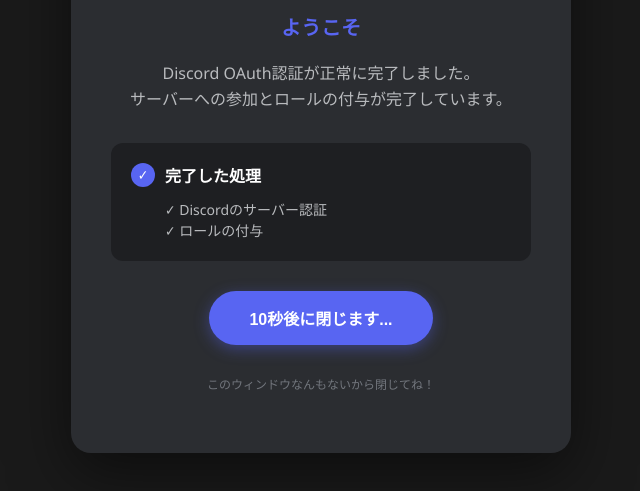
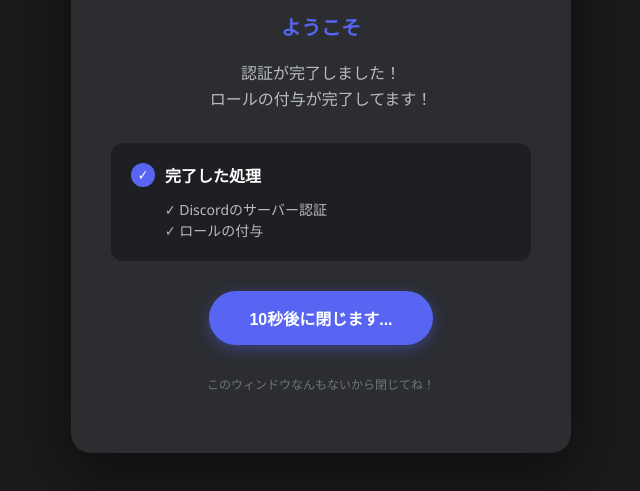
Before and after one commit to mume-dayo/free, a website: page public/success.html in a window 1280 px wide. Shown: the part 293-784 px from the top of the page, without its empty margins (319-959 px from the left). Drawn offline with Linux system fonts and the light colour scheme.

Commit message:
Update success.html

```diff
--- a/public/success.html
+++ b/public/success.html
@@ -188,8 +188,8 @@
     <div class="username" id="username">ようこそ</div>
 
     <p class="message">
-      Discord OAuth認証が正常に完了しました。<br>
-      サーバーへの参加とロールの付与が完了しています。
+      認証が完了しました！<br>
+      ロールの付与が完了してます！
     </p>
 
     <div class="info-box">
```
